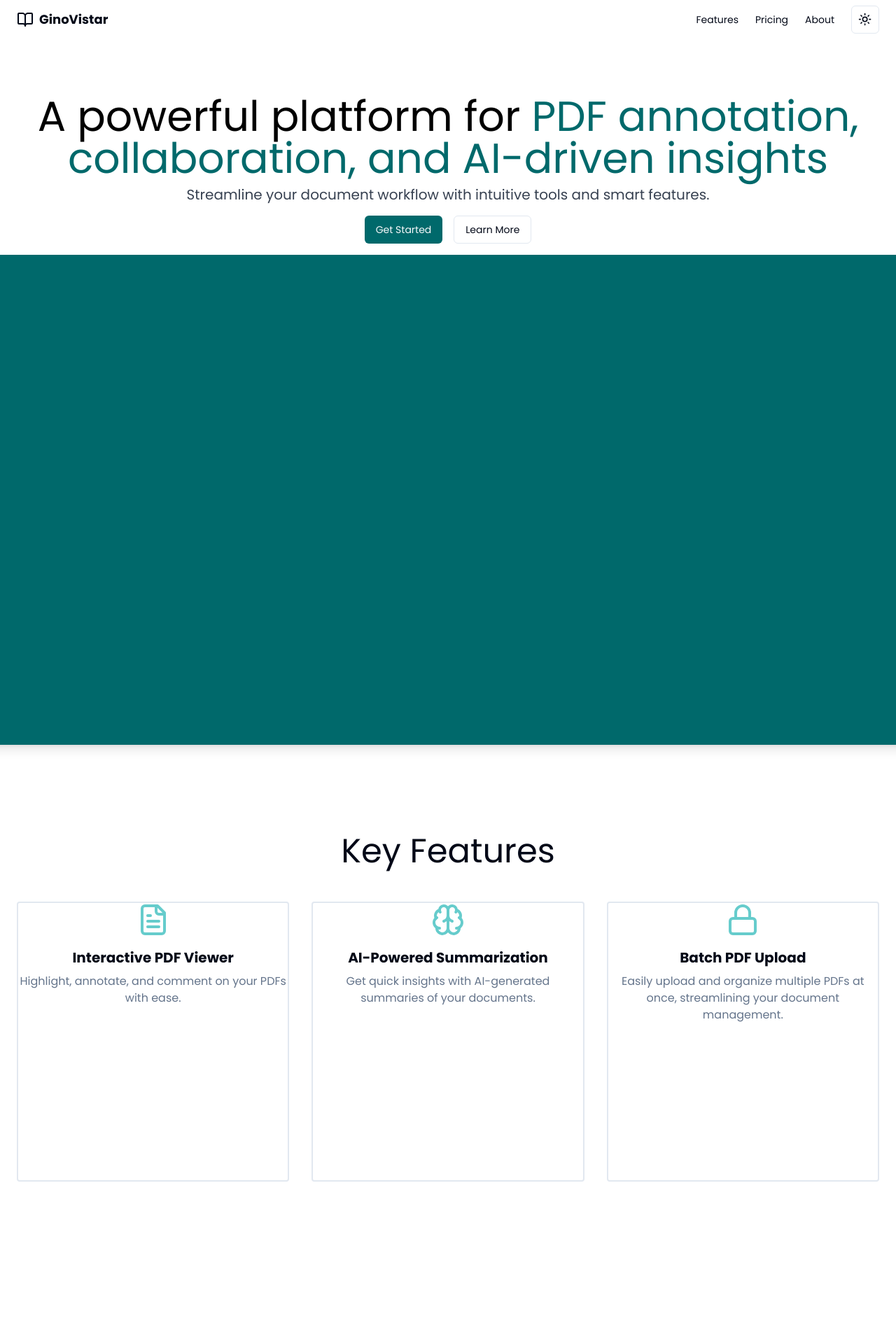
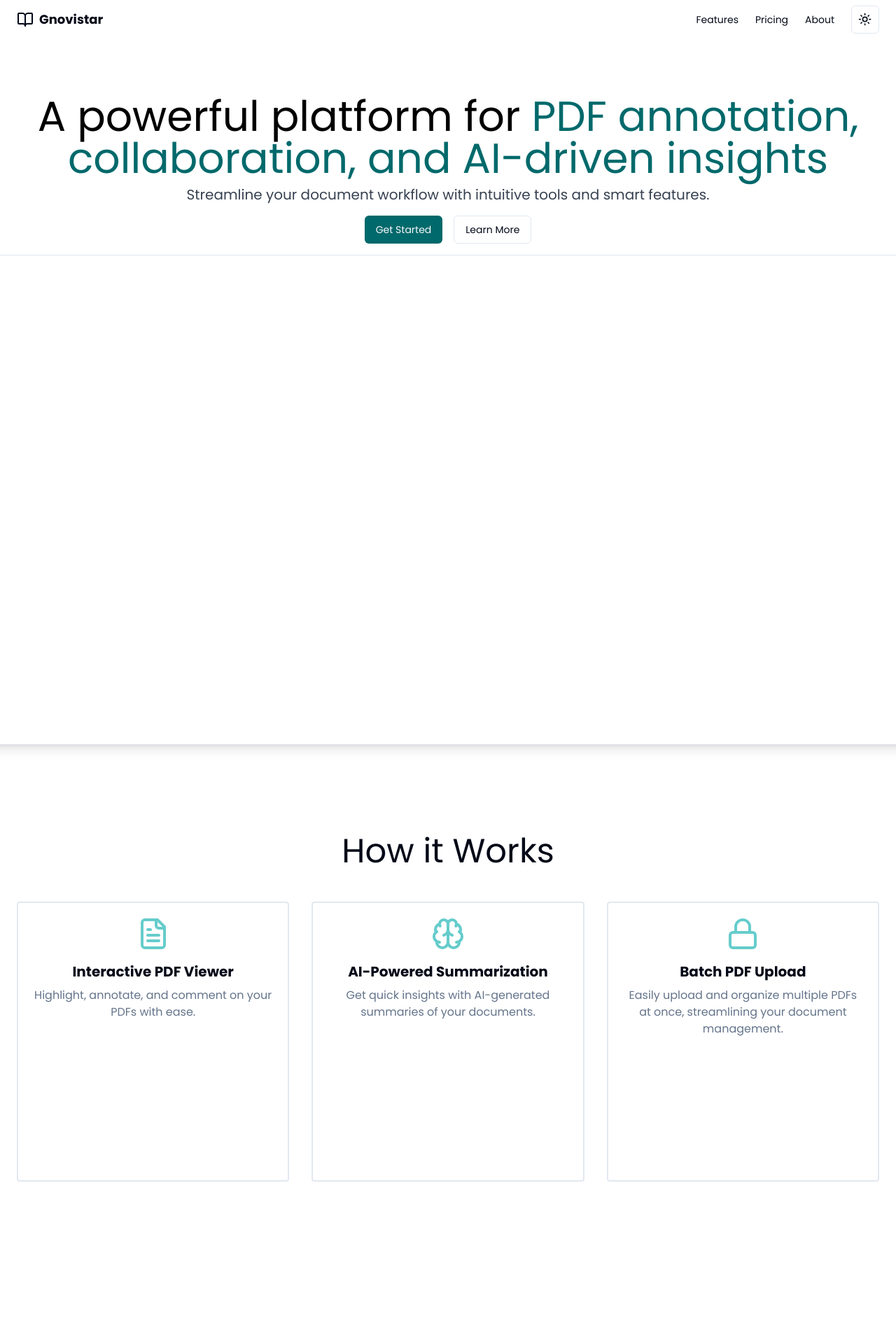
Before and after one commit to kenyounot123/gnovistar-app, a Next.js app: page / in a window 1280 px wide. Shown: the top 1920 px of the page at 70% size. Built offline with nearby package versions, Linux system fonts and the light colour scheme.

Commit message:
Update name to gnovistar

```diff
--- a/src/app/dashboard/page.tsx
+++ b/src/app/dashboard/page.tsx
@@ -7,7 +7,7 @@ export default function Dashboard() {
     <div className="flex h-screen bg-gray-100">
       {/* Sidebar */}
       <div className="w-64 bg-white p-4 shadow-md">
-        <h1 className="text-2xl font-bold mb-4">GinoVistar</h1>
+        <h1 className="text-2xl font-bold mb-4">Gnovistar</h1>
         <Button className="w-full mb-4">
           <Plus className="mr-2 h-4 w-4" /> New Book
         </Button>
--- a/src/app/layout.tsx
+++ b/src/app/layout.tsx
@@ -9,7 +9,7 @@ const poppins = Poppins({
 });
 
 export const metadata: Metadata = {
-  title: "GinoVistar",
+  title: "GnoVistar",
   description: "Your AI-Powered Knowledge Hub. Organize, analyze, and synthesize information with ease. ",
 };
 
--- a/src/app/page.tsx
+++ b/src/app/page.tsx
@@ -9,7 +9,7 @@ export default function LandingPage() {
       <header className="px-4 lg:px-6 h-14 flex items-center">
         <Link className="flex items-center justify-center" href="#">
           <BookOpen className="h-6 w-6 mr-2" />
-          <span className="font-bold text-lg">GinoVistar</span>
+          <span className="font-bold text-lg">Gnovistar</span>
         </Link>
         <nav className="ml-auto flex gap-4 sm:gap-6 items-center">
           <Link className="text-sm font-medium hover:underline underline-offset-4" href="#features">
@@ -45,25 +45,26 @@ export default function LandingPage() {
                   <Link href="#features">Learn More</Link>
                 </Button>
               </div>
-              <div className="w-[1400px] h-[700px] bg-primary rounded shadow-lg"></div>
+              <div className="w-[1400px] h-[700px] border rounded shadow-lg"></div>
             </div>
           </div>
         </section>
         <section id="features" className="w-full py-12 md:py-24 lg:py-32">
           <div className="container px-4 md:px-6">
-            <h2 className="text-3xl sm:text-4xl md:text-5xl text-center mb-12">Key Features</h2>
+            {/* how it works and then next section is key features maybe no about section as well and add footer */}
+            <h2 className="text-3xl sm:text-4xl md:text-5xl text-center mb-12">How it Works</h2>
             <div className="grid grid-cols-1 md:grid-cols-2 lg:grid-cols-3 gap-8">
-              <div className="flex flex-col items-center text-center border-2 h-[400px] rounded">
+              <div className="p-5 flex flex-col items-center text-center border-2 h-[400px] rounded">
                 <FileText className="h-12 w-12 mb-4 text-accent" />
                 <h3 className="text-xl font-bold mb-2">Interactive PDF Viewer</h3>
                 <p className="text-muted-foreground">Highlight, annotate, and comment on your PDFs with ease.</p>
               </div>
-              <div className="flex flex-col items-center text-center border-2 h-[400px] rounded">
+              <div className="p-5 flex flex-col items-center text-center border-2 h-[400px] rounded">
                 <Brain className="h-12 w-12 mb-4 text-accent" />
                 <h3 className="text-xl font-bold mb-2">AI-Powered Summarization</h3>
                 <p className="text-muted-foreground">Get quick insights with AI-generated summaries of your documents.</p>
               </div>
-              <div className="flex flex-col items-center text-center border-2 h-[400px] rounded">
+              <div className="p-5 flex flex-col items-center text-center border-2 h-[400px] rounded">
                 <Lock className="h-12 w-12 mb-4 text-accent" />
                 <h3 className="text-xl font-bold mb-2">Batch PDF Upload</h3>
                 <p className="text-muted-foreground">Easily upload and organize multiple PDFs at once, streamlining your document management.</p>
@@ -197,9 +198,9 @@ export default function LandingPage() {
         </section>
         <section id="about" className="w-full py-12 md:py-24 lg:py-32">
           <div className="container px-4 md:px-6">
-            <h2 className="text-3xl sm:text-4xl md:text-5xl text-center mb-12">About GinoVistar</h2>
+            <h2 className="text-3xl sm:text-4xl md:text-5xl text-center mb-12">About Gnovistar</h2>
             <p className="mx-auto max-w-[700px] text-muted-foreground text-center mb-12">
-              GinoVistar is a powerful document management app that allows users to annotate, take notes, and collaborate on PDFs, while leveraging AI to generate summaries and key insights, making it the ultimate tool for enhancing productivity and document workflow.
+              Gnovistar is a powerful document management app that allows users to annotate, take notes, and collaborate on PDFs, while leveraging AI to generate summaries and key insights, making it the ultimate tool for enhancing productivity and document workflow.
             </p>
             <div className="flex justify-center">
               <Button asChild>
@@ -210,7 +211,7 @@ export default function LandingPage() {
         </section>
       </main>
       <footer className="flex flex-col gap-2 sm:flex-row py-6 w-full shrink-0 items-center px-4 md:px-6 border-t">
-        <p className="text-xs text-muted-foreground">© 2024 GinoVistar. All rights reserved.</p>
+        <p className="text-xs text-muted-foreground">© 2024 Gnovistar. All rights reserved.</p>
         <nav className="sm:ml-auto flex gap-4 sm:gap-6">
           <Link className="text-xs hover:underline underline-offset-4" href="#">
             Terms of Service
```
Also changed, not shown: 2 other files (tests, documents, lock files or other folders).
